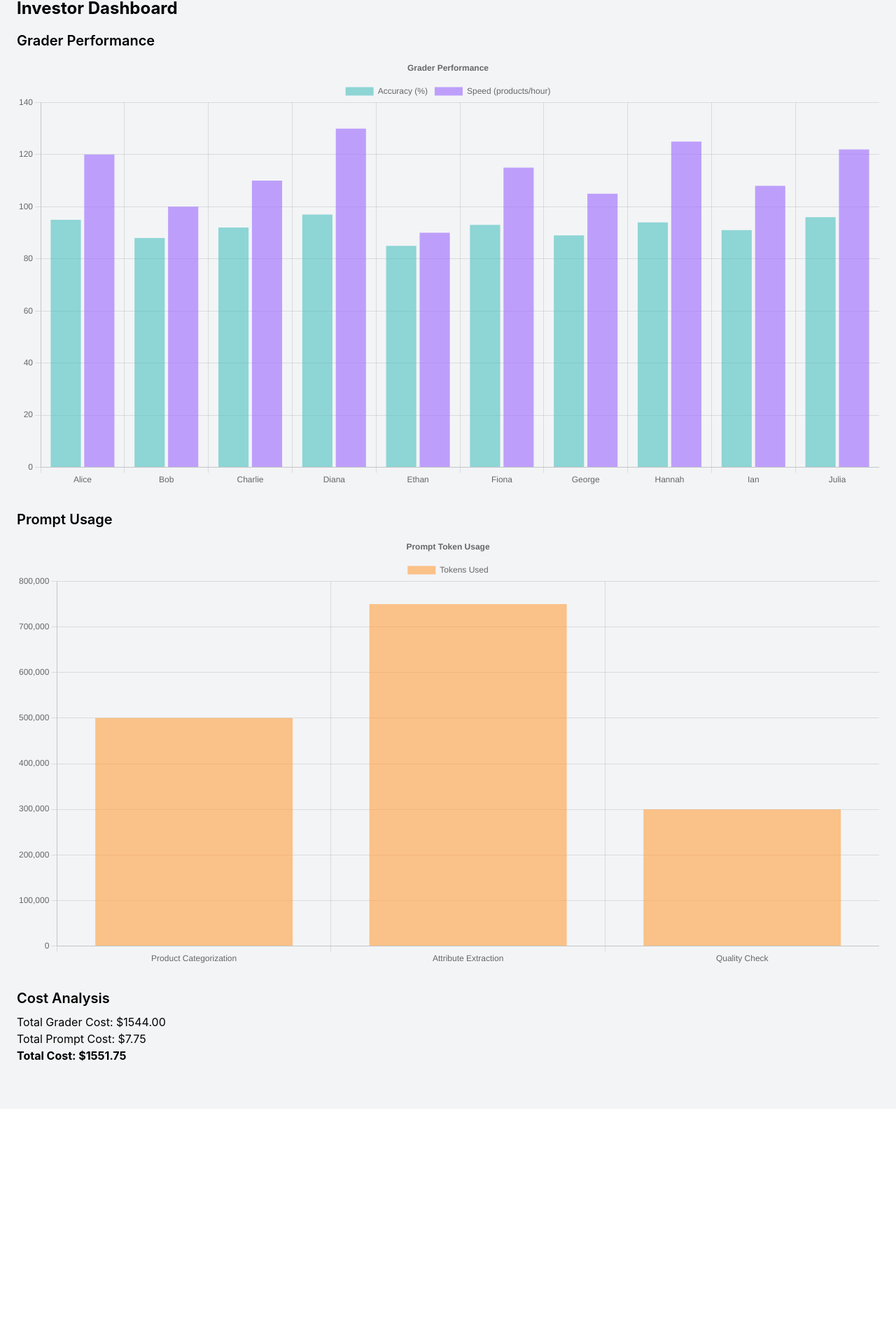
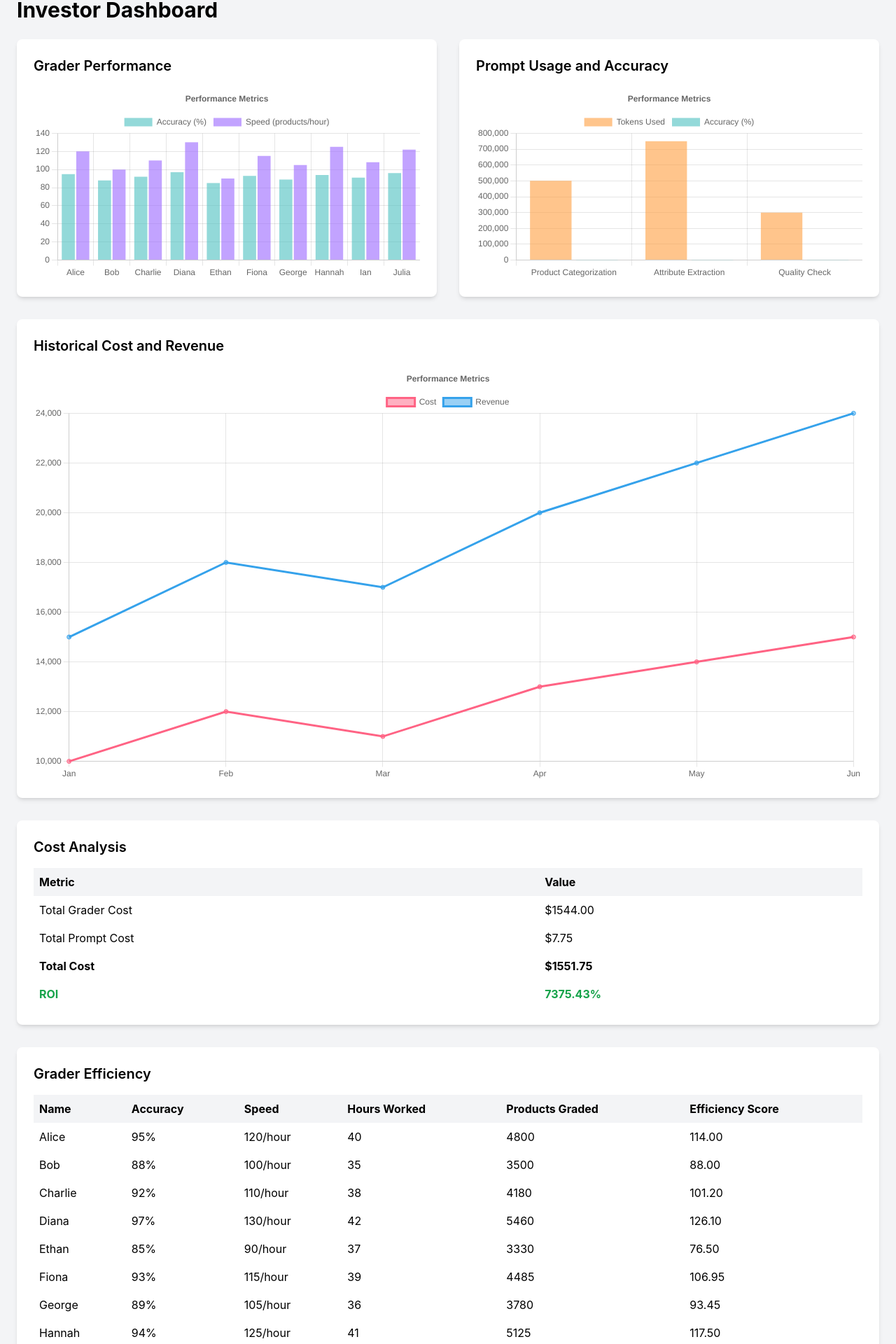
Before and after one commit to thebiggestcookie/pavt, a React (Create React App) app: page /investor in a window 1280 px wide. Shown: the part 116-2036 px from the top of the page at 70% size. Before the commit the page ends 1700 px from the top, so only its background shows below. Built offline with nearby package versions, Linux system fonts and the light colour scheme; no server answers.

Commit message:
Update InvestorDashboard.js

```diff
--- a/src/components/InvestorDashboard.js
+++ b/src/components/InvestorDashboard.js
@@ -1,32 +1,42 @@
 import React, { useState, useEffect } from 'react';
-import { Bar } from 'react-chartjs-2';
-import { Chart as ChartJS, CategoryScale, LinearScale, BarElement, Title, Tooltip, Legend } from 'chart.js';
+import { Bar, Line } from 'react-chartjs-2';
+import { Chart as ChartJS, CategoryScale, LinearScale, BarElement, PointElement, LineElement, Title, Tooltip, Legend } from 'chart.js';
 
-ChartJS.register(CategoryScale, LinearScale, BarElement, Title, Tooltip, Legend);
+ChartJS.register(CategoryScale, LinearScale, BarElement, PointElement, LineElement, Title, Tooltip, Legend);
 
 const InvestorDashboard = () => {
   const [graderData, setGraderData] = useState([]);
   const [promptData, setPromptData] = useState([]);
+  const [historicalData, setHistoricalData] = useState([]);
 
   useEffect(() => {
     // Simulated data fetch
     setGraderData([
-      { name: 'Alice', accuracy: 95, speed: 120, hoursWorked: 40 },
-      { name: 'Bob', accuracy: 88, speed: 100, hoursWorked: 35 },
-      { name: 'Charlie', accuracy: 92, speed: 110, hoursWorked: 38 },
-      { name: 'Diana', accuracy: 97, speed: 130, hoursWorked: 42 },
-      { name: 'Ethan', accuracy: 85, speed: 90, hoursWorked: 37 },
-      { name: 'Fiona', accuracy: 93, speed: 115, hoursWorked: 39 },
-      { name: 'George', accuracy: 89, speed: 105, hoursWorked: 36 },
-      { name: 'Hannah', accuracy: 94, speed: 125, hoursWorked: 41 },
-      { name: 'Ian', accuracy: 91, speed: 108, hoursWorked: 38 },
-      { name: 'Julia', accuracy: 96, speed: 122, hoursWorked: 40 },
+      { name: 'Alice', accuracy: 95, speed: 120, hoursWorked: 40, productsGraded: 4800 },
+      { name: 'Bob', accuracy: 88, speed: 100, hoursWorked: 35, productsGraded: 3500 },
+      { name: 'Charlie', accuracy: 92, speed: 110, hoursWorked: 38, productsGraded: 4180 },
+      { name: 'Diana', accuracy: 97, speed: 130, hoursWorked: 42, productsGraded: 5460 },
+      { name: 'Ethan', accuracy: 85, speed: 90, hoursWorked: 37, productsGraded: 3330 },
+      { name: 'Fiona', accuracy: 93, speed: 115, hoursWorked: 39, productsGraded: 4485 },
+      { name: 'George', accuracy: 89, speed: 105, hoursWorked: 36, productsGraded: 3780 },
+      { name: 'Hannah', accuracy: 94, speed: 125, hoursWorked: 41, productsGraded: 5125 },
+      { name: 'Ian', accuracy: 91, speed: 108, hoursWorked: 38, productsGraded: 4104 },
+      { name: 'Julia', accuracy: 96, speed: 122, hoursWorked: 40, productsGraded: 4880 },
     ]);
 
     setPromptData([
-      { name: 'Product Categorization', tokensUsed: 500000 },
-      { name: 'Attribute Extraction', tokensUsed: 750000 },
-      { name: 'Quality Check', tokensUsed: 300000 },
+      { name: 'Product Categorization', tokensUsed: 500000, accuracy: 92 },
+      { name: 'Attribute Extraction', tokensUsed: 750000, accuracy: 88 },
+      { name: 'Quality Check', tokensUsed: 300000, accuracy: 95 },
+    ]);
+
+    setHistoricalData([
+      { month: 'Jan', cost: 10000, revenue: 15000 },
+      { month: 'Feb', cost: 12000, revenue: 18000 },
+      { month: 'Mar', cost: 11000, revenue: 17000 },
+      { month: 'Apr', cost: 13000, revenue: 20000 },
+      { month: 'May', cost: 14000, revenue: 22000 },
+      { month: 'Jun', cost: 15000, revenue: 24000 },
     ]);
   }, []);
 
@@ -54,6 +64,29 @@ const InvestorDashboard = () => {
         data: promptData.map(prompt => prompt.tokensUsed),
         backgroundColor: 'rgba(255, 159, 64, 0.6)',
       },
+      {
+        label: 'Accuracy (%)',
+        data: promptData.map(prompt => prompt.accuracy),
+        backgroundColor: 'rgba(75, 192, 192, 0.6)',
+      },
+    ],
+  };
+
+  const historicalChartData = {
+    labels: historicalData.map(data => data.month),
+    datasets: [
+      {
+        label: 'Cost',
+        data: historicalData.map(data => data.cost),
+        borderColor: 'rgb(255, 99, 132)',
+        backgroundColor: 'rgba(255, 99, 132, 0.5)',
+      },
+      {
+        label: 'Revenue',
+        data: historicalData.map(data => data.revenue),
+        borderColor: 'rgb(53, 162, 235)',
+        backgroundColor: 'rgba(53, 162, 235, 0.5)',
+      },
     ],
   };
 
@@ -65,7 +98,7 @@ const InvestorDashboard = () => {
       },
       title: {
         display: true,
-        text: 'Grader Performance',
+        text: 'Performance Metrics',
       },
     },
   };
@@ -76,25 +109,89 @@ const InvestorDashboard = () => {
     return (graderCost + promptCost).toFixed(2);
   };
 
+  const calculateROI = () => {
+    const totalCost = parseFloat(calculateTotalCost());
+    const totalRevenue = historicalData.reduce((total, data) => total + data.revenue, 0);
+    return (((totalRevenue - totalCost) / totalCost) * 100).toFixed(2);
+  };
+
   return (
     <div className="mt-8">
-      <h2 className="text-2xl font-bold mb-4">Investor Dashboard</h2>
+      <h2 className="text-3xl font-bold mb-6">Investor Dashboard</h2>
 
-      <div className="mb-8">
-        <h3 className="text-xl font-semibold mb-2">Grader Performance</h3>
-        <Bar data={graderChartData} options={options} />
+      <div className="grid grid-cols-1 md:grid-cols-2 gap-8 mb-8">
+        <div className="bg-white p-6 rounded-lg shadow-md">
+          <h3 className="text-xl font-semibold mb-4">Grader Performance</h3>
+          <Bar data={graderChartData} options={options} />
+        </div>
+
+        <div className="bg-white p-6 rounded-lg shadow-md">
+          <h3 className="text-xl font-semibold mb-4">Prompt Usage and Accuracy</h3>
+          <Bar data={promptChartData} options={options} />
+        </div>
       </div>
 
-      <div className="mb-8">
-        <h3 className="text-xl font-semibold mb-2">Prompt Usage</h3>
-        <Bar data={promptChartData} options={{ ...options, plugins: { ...options.plugins, title: { display: true, text: 'Prompt Token Usage' } } }} />
+      <div className="bg-white p-6 rounded-lg shadow-md mb-8">
+        <h3 className="text-xl font-semibold mb-4">Historical Cost and Revenue</h3>
+        <Line data={historicalChartData} options={options} />
       </div>
 
-      <div className="mb-8">
-        <h3 className="text-xl font-semibold mb-2">Cost Analysis</h3>
-        <p>Total Grader Cost: ${graderData.reduce((total, grader) => total + grader.hoursWorked * 4, 0).toFixed(2)}</p>
-        <p>Total Prompt Cost: ${promptData.reduce((total, prompt) => total + (prompt.tokensUsed / 1000000) * 5, 0).toFixed(2)}</p>
-        <p className="font-bold">Total Cost: ${calculateTotalCost()}</p>
+      <div className="bg-white p-6 rounded-lg shadow-md mb-8">
+        <h3 className="text-xl font-semibold mb-4">Cost Analysis</h3>
+        <table className="w-full">
+          <thead>
+            <tr className="bg-gray-100">
+              <th className="p-2 text-left">Metric</th>
+              <th className="p-2 text-left">Value</th>
+            </tr>
+          </thead>
+          <tbody>
+            <tr>
+              <td className="p-2">Total Grader Cost</td>
+              <td className="p-2">${graderData.reduce((total, grader) => total + grader.hoursWorked * 4, 0).toFixed(2)}</td>
+            </tr>
+            <tr>
+              <td className="p-2">Total Prompt Cost</td>
+              <td className="p-2">${promptData.reduce((total, prompt) => total + (prompt.tokensUsed / 1000000) * 5, 0).toFixed(2)}</td>
+            </tr>
+            <tr className="font-bold">
+              <td className="p-2">Total Cost</td>
+              <td className="p-2">${calculateTotalCost()}</td>
+            </tr>
+            <tr className="font-bold text-green-600">
+              <td className="p-2">ROI</td>
+              <td className="p-2">{calculateROI()}%</td>
+            </tr>
+          </tbody>
+        </table>
+      </div>
+
+      <div className="bg-white p-6 rounded-lg shadow-md">
+        <h3 className="text-xl font-semibold mb-4">Grader Efficiency</h3>
+        <table className="w-full">
+          <thead>
+            <tr className="bg-gray-100">
+              <th className="p-2 text-left">Name</th>
+              <th className="p-2 text-left">Accuracy</th>
+              <th className="p-2 text-left">Speed</th>
+              <th className="p-2 text-left">Hours Worked</th>
+              <th className="p-2 text-left">Products Graded</th>
+              <th className="p-2 text-left">Efficiency Score</th>
+            </tr>
+          </thead>
+          <tbody>
+            {graderData.map((grader) => (
+              <tr key={grader.name}>
+                <td className="p-2">{grader.name}</td>
+                <td className="p-2">{grader.accuracy}%</td>
+                <td className="p-2">{grader.speed}/hour</td>
+                <td className="p-2">{grader.hoursWorked}</td>
+                <td className="p-2">{grader.productsGraded}</td>
+                <td className="p-2">{((grader.accuracy * grader.speed) / 100).toFixed(2)}</td>
+              </tr>
+            ))}
+          </tbody>
+        </table>
       </div>
     </div>
   );
```
